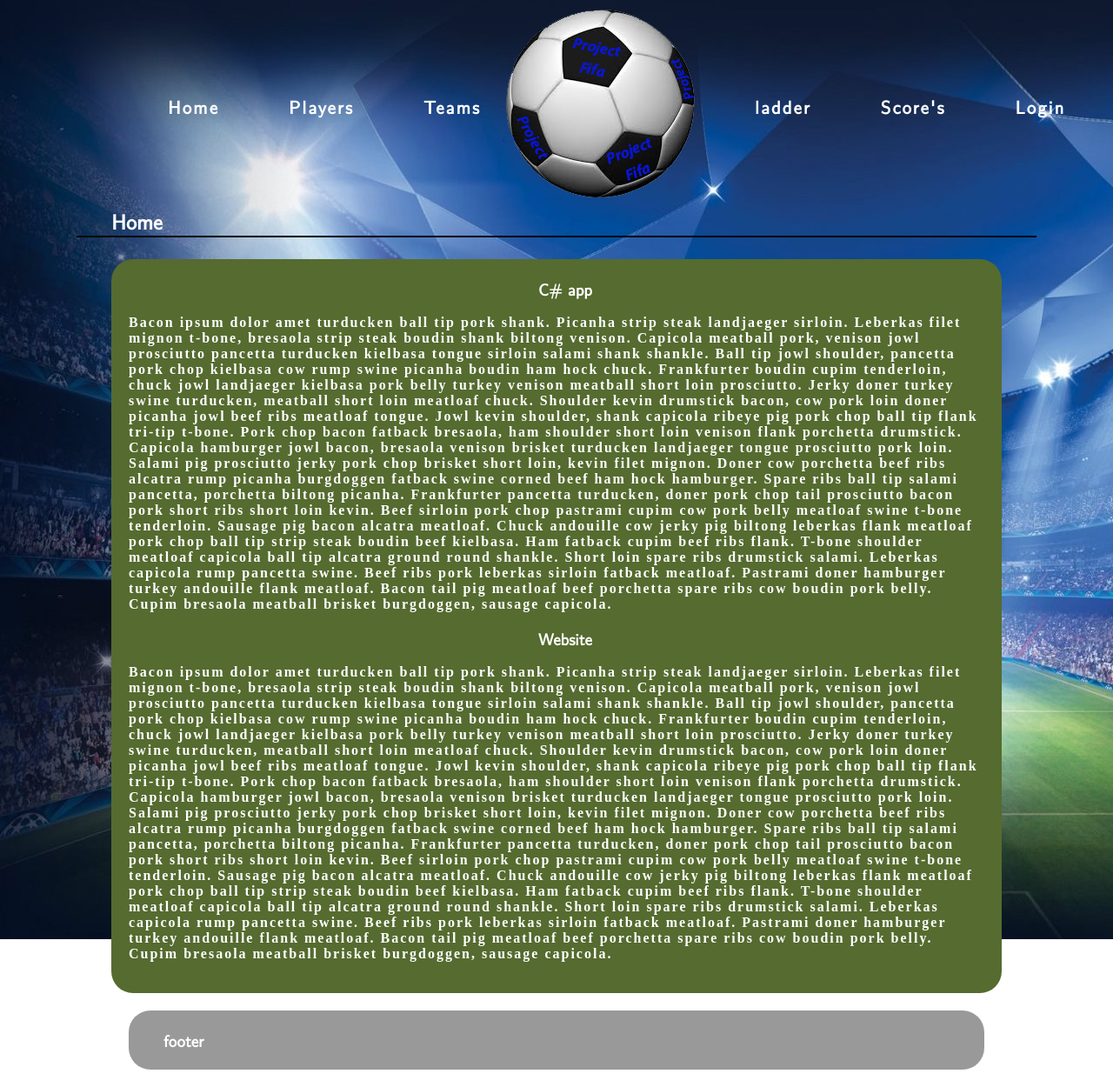
After one commit to thewinners/project_fifa, a PHP site: page / in a window 1280 px wide. The commit adds this page. Shown: the whole page at 87% size. Run offline with PHP 8.4, Linux system fonts and the light colour scheme.

Commit message:
i have made the code for the pools
ik heb er voor gezorgt dat de pools vol kunnen gezet worden en begonnen aan de ladder

```diff
--- a/root/app/DatabaseConfig.php
+++ b/root/app/DatabaseConfig.php
@@ -4,5 +4,5 @@ namespace App;
 DEFINE ("DB_USER","root");
 DEFINE ("DB_PASSWORD","");
 DEFINE ("DB_HOST","localhost");
-DEFINE ("DB_NAME","project_fifa");
+DEFINE ("DB_NAME","fifa_project");
 ?>
--- a/root/public/!index.php
+++ /dev/null
@@ -1,6 +0,0 @@
-<?php
-    include_once ("tamplates/header.php");
-?>
-<?php
-    include_once ("tamplates/footer.php");
-?>
--- a/root/public/css/stylesheet.css
+++ b/root/public/css/stylesheet.css
@@ -6,6 +6,8 @@ html
 ul
 {
     width: 100%;
+    margin: 0;
+    padding: 0;
 }
 li
 {
@@ -24,6 +26,7 @@ p, label, li, a
     font-weight: bold;
     letter-spacing: 2px;
     margin-left: 20px;
+    margin-right: 20px;
 }
 /*======TOOLS======*/
 .wrapper
@@ -35,6 +38,16 @@ p, label, li, a
 {
     display: flex;
     justify-content: space-around;
+}
+.column-spred
+{
+    display: flex;
+    justify-content: space-between;
+}
+.column-center
+{
+    display: flex;
+    justify-content: center;
 }
 .button
 {
@@ -48,6 +61,18 @@ p, label, li, a
 .button:hover
 {
     background-color: #999999;
+}
+.row-alignment-start
+{
+    display: flex;
+    align-items: flex-start;
+    justify-content: center;
+}
+.row-alignment-end
+{
+    display: flex;
+    align-items: flex-end;
+    justify-content: center;
 }
 /*===TITLE'S===*/
 h1,h2,h3,h4,h5,h6,sub
@@ -118,6 +143,13 @@ html
     color: #ffffff;
     background-color: darkolivegreen;
 }
+footer
+{
+    border-radius: 25px;
+    background-color: #999999;
+    margin: 20px;
+    padding: 20px;
+}
 /*======FONTS======*/
 @font-face {
     font-family: 'LMSR';
@@ -129,3 +161,45 @@ html
     font-weight: normal;
 }
 /*======MEDIA-QUERY======*/
+/*======lijnen van pools======*/
+.ladder
+{
+    width: 100%;
+    height: 800px;
+}
+.final
+{
+    width: 20%;
+}
+.block
+{
+    height: 25%;
+}
+.block2
+{
+    height: 50%;
+}
+.l2
+{
+    border-top: solid 2px #000000;
+    border-right: solid 2px #000000;
+}
+.l3
+{
+    border-bottom: solid 2px #000000;
+    border-right: solid 2px #000000;
+}
+.r2
+{
+    border-top: solid 2px #000000;
+    border-left: solid 2px #000000;
+}
+.r3
+{
+    border-bottom: solid 2px #000000;
+    border-left: solid 2px #000000;
+}
+.l5, .r5, .mid9
+{
+    border-bottom: solid 2px #000000;
+}
--- /dev/null
+++ b/root/public/index.php
@@ -0,0 +1,31 @@
+<?php
+    include_once ("tamplates/header.php");
+?>
+<div class="page-title">
+    <h2>Home</h2>
+</div>
+<div class="wrapper wrapper_page">
+    <h3 class="group-form">C# app</h3>
+    <p>Bacon ipsum dolor amet turducken ball tip pork shank. Picanha strip steak landjaeger sirloin. Leberkas filet mignon t-bone, bresaola strip steak boudin shank biltong venison. Capicola meatball pork, venison jowl prosciutto pancetta turducken kielbasa tongue sirloin salami shank shankle. Ball tip jowl shoulder, pancetta pork chop kielbasa cow rump swine picanha boudin ham hock chuck. Frankfurter boudin cupim tenderloin, chuck jowl landjaeger kielbasa pork belly turkey venison meatball short loin prosciutto. Jerky doner turkey swine turducken, meatball short loin meatloaf chuck.
+
+        Shoulder kevin drumstick bacon, cow pork loin doner picanha jowl beef ribs meatloaf tongue. Jowl kevin shoulder, shank capicola ribeye pig pork chop ball tip flank tri-tip t-bone. Pork chop bacon fatback bresaola, ham shoulder short loin venison flank porchetta drumstick. Capicola hamburger jowl bacon, bresaola venison brisket turducken landjaeger tongue prosciutto pork loin. Salami pig prosciutto jerky pork chop brisket short loin, kevin filet mignon. Doner cow porchetta beef ribs alcatra rump picanha burgdoggen fatback swine corned beef ham hock hamburger.
+
+        Spare ribs ball tip salami pancetta, porchetta biltong picanha. Frankfurter pancetta turducken, doner pork chop tail prosciutto bacon pork short ribs short loin kevin. Beef sirloin pork chop pastrami cupim cow pork belly meatloaf swine t-bone tenderloin. Sausage pig bacon alcatra meatloaf. Chuck andouille cow jerky pig biltong leberkas flank meatloaf pork chop ball tip strip steak boudin beef kielbasa.
+
+        Ham fatback cupim beef ribs flank. T-bone shoulder meatloaf capicola ball tip alcatra ground round shankle. Short loin spare ribs drumstick salami. Leberkas capicola rump pancetta swine.
+
+        Beef ribs pork leberkas sirloin fatback meatloaf. Pastrami doner hamburger turkey andouille flank meatloaf. Bacon tail pig meatloaf beef porchetta spare ribs cow boudin pork belly. Cupim bresaola meatball brisket burgdoggen, sausage capicola.</p>
+    <h3 class="group-form">Website</h3>
+    <p>Bacon ipsum dolor amet turducken ball tip pork shank. Picanha strip steak landjaeger sirloin. Leberkas filet mignon t-bone, bresaola strip steak boudin shank biltong venison. Capicola meatball pork, venison jowl prosciutto pancetta turducken kielbasa tongue sirloin salami shank shankle. Ball tip jowl shoulder, pancetta pork chop kielbasa cow rump swine picanha boudin ham hock chuck. Frankfurter boudin cupim tenderloin, chuck jowl landjaeger kielbasa pork belly turkey venison meatball short loin prosciutto. Jerky doner turkey swine turducken, meatball short loin meatloaf chuck.
+
+        Shoulder kevin drumstick bacon, cow pork loin doner picanha jowl beef ribs meatloaf tongue. Jowl kevin shoulder, shank capicola ribeye pig pork chop ball tip flank tri-tip t-bone. Pork chop bacon fatback bresaola, ham shoulder short loin venison flank porchetta drumstick. Capicola hamburger jowl bacon, bresaola venison brisket turducken landjaeger tongue prosciutto pork loin. Salami pig prosciutto jerky pork chop brisket short loin, kevin filet mignon. Doner cow porchetta beef ribs alcatra rump picanha burgdoggen fatback swine corned beef ham hock hamburger.
+
+        Spare ribs ball tip salami pancetta, porchetta biltong picanha. Frankfurter pancetta turducken, doner pork chop tail prosciutto bacon pork short ribs short loin kevin. Beef sirloin pork chop pastrami cupim cow pork belly meatloaf swine t-bone tenderloin. Sausage pig bacon alcatra meatloaf. Chuck andouille cow jerky pig biltong leberkas flank meatloaf pork chop ball tip strip steak boudin beef kielbasa.
+
+        Ham fatback cupim beef ribs flank. T-bone shoulder meatloaf capicola ball tip alcatra ground round shankle. Short loin spare ribs drumstick salami. Leberkas capicola rump pancetta swine.
+
+        Beef ribs pork leberkas sirloin fatback meatloaf. Pastrami doner hamburger turkey andouille flank meatloaf. Bacon tail pig meatloaf beef porchetta spare ribs cow boudin pork belly. Cupim bresaola meatball brisket burgdoggen, sausage capicola.</p>
+</div>
+<?php
+    include_once ("tamplates/footer.php");
+?>
--- a/root/public/tamplates/footer.php
+++ b/root/public/tamplates/footer.php
@@ -1,2 +1,7 @@
+<div class="wrapper">
+    <footer>
+        <h3>footer</h3>
+    </footer>
+</div>
 </body>
 </html>
--- a/root/public/tamplates/header.php
+++ b/root/public/tamplates/header.php
@@ -16,7 +16,7 @@ session_start();
     <header class="column-spaced">
         <div class="navbar">
             <ul class="column-spaced">
-                <a href=""><li>Home</li></a>
+                <a href="ìndex.php"><li>Home</li></a>
                 <a href="players.php"><li>Players</li></a>
                 <a href="teams.php"><li>Teams</li></a>
             </ul>
@@ -26,7 +26,7 @@ session_start();
         </div>
         <div class="navbar">
             <ul class="column-spaced">
-                <a href=""><li>ladder</li></a>
+                <a href="ladder.php"><li>ladder</li></a>
                 <a href=""><li>Score's</li></a>
                 <?php
                 if (isset($_SESSION["logged"]))
```
Also changed, not shown: root/app/ladder/LadderManager.php (added, +20 -0 lines), root/app/pools/PoolManager.php (added, +22 -0 lines), root/public/ladder.php (+73 -25 lines).
